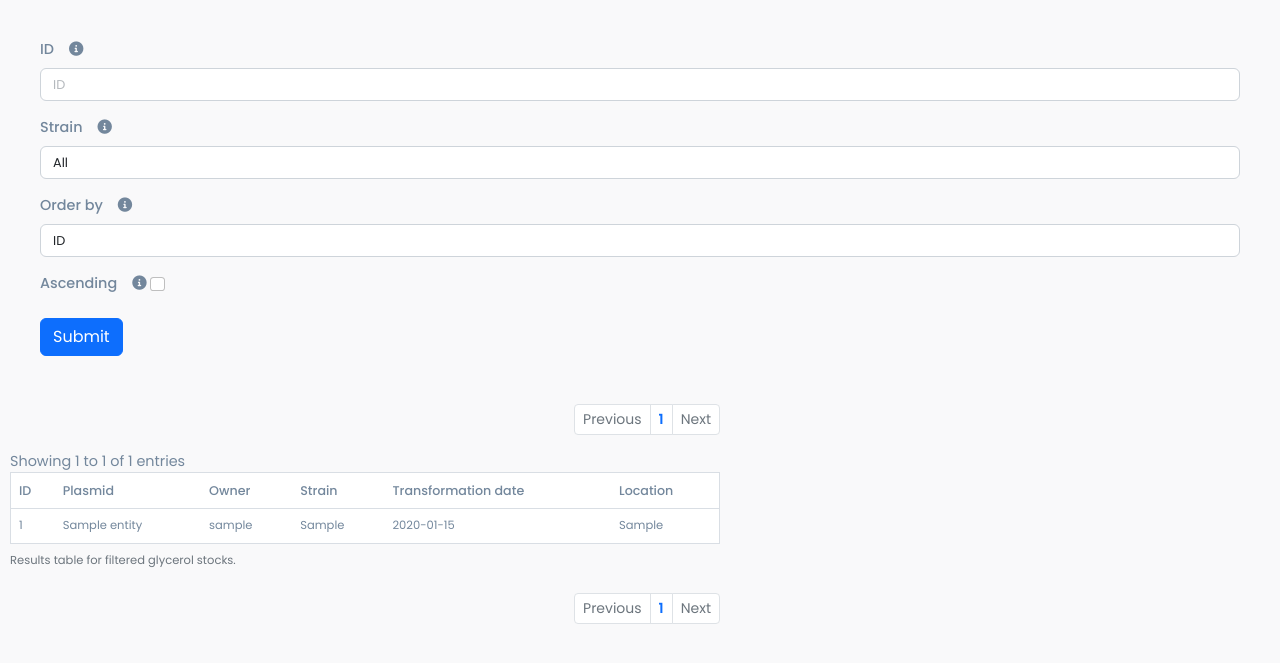
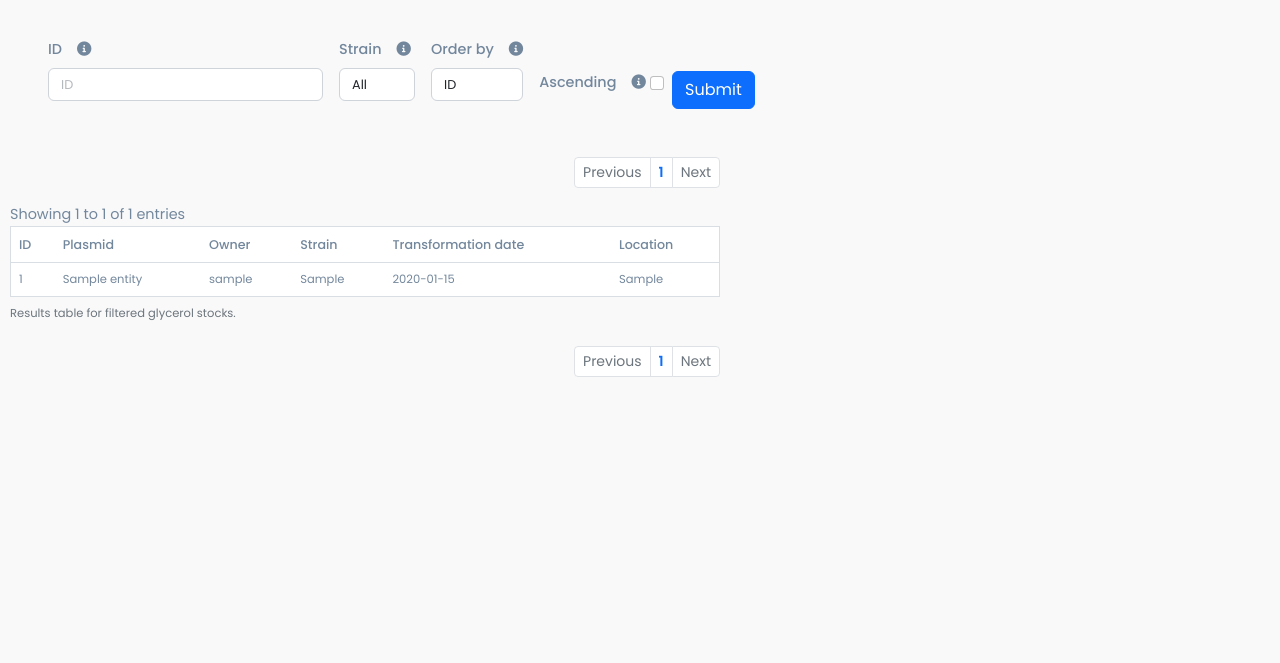
Before and after one commit to RSchleutker/labbase2, a Flask app: page /plasmid/glycerol-stocks/ in a window 1280 px wide. Shown: the part 56-719 px from the top of the page. Run offline with Flask 3, Linux system fonts and the light colour scheme; a user stored in the database is signed in; tables that the repository leaves empty hold one stand-in row (values such as "Sample post"); parts of the project's set-up code (start-up, migrations or seed data) failed here and were passed over; some libraries are stand-ins or nearby versions.

Commit message:
Migrate filter form to Bootstrap 5.

```diff
--- a/labbase2/templates/forms/filter.html
+++ b/labbase2/templates/forms/filter.html
@@ -1,4 +1,4 @@
-<form id="filter-form" action="" method="{{ method }}" class="form-inline">
+<form id="filter-form" action="" method="{{ method }}" class="form-inline d-inline-flex align-items-end">
 
   {% if csrf %}
     {{ form.hidden_tag() }}
@@ -6,7 +6,7 @@
 
   {% for field in form.fields() %}
 
-      <div class="mb-3 mr-sm-3">
+      <div class="mb-3 mx-2">
         <label>
           {{ field.label }}&nbsp;&nbsp;&nbsp;
           <span class="fas fa-info-circle"
--- a/labbase2/templates/macros/pagination.html
+++ b/labbase2/templates/macros/pagination.html
@@ -15,7 +15,7 @@
                 </li>
             {% else %}
                 <li class="page-item disabled">
-        <span class="page-link">Previous</span>
+                    <a class="page-link" href="#" tabindex="-1" aria-disabled="true">Previous</a>
                 </li>
             {% endif %}
 
@@ -53,7 +53,7 @@
                 </li>
             {% else %}
                 <li class="page-item disabled">
-        <span class="page-link">Next</span>
+                    <a class="page-link" href="#" tabindex="-1" aria-disabled="true">Next</a>
                 </li>
             {% endif %}
         </ul>
```
Lines whose indentation alone changed are shown as unchanged.
